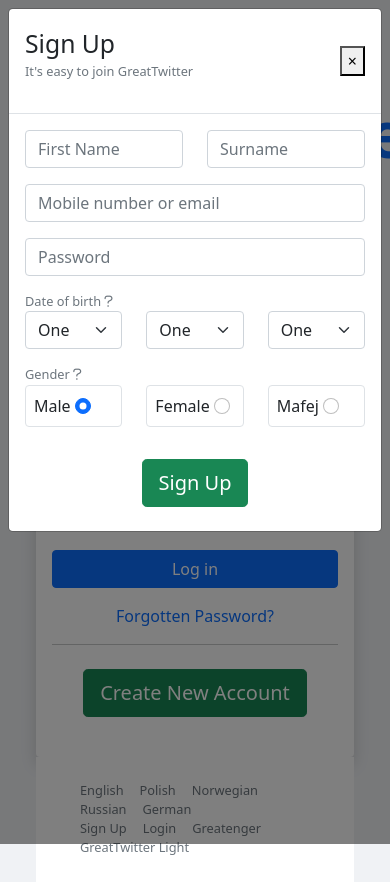
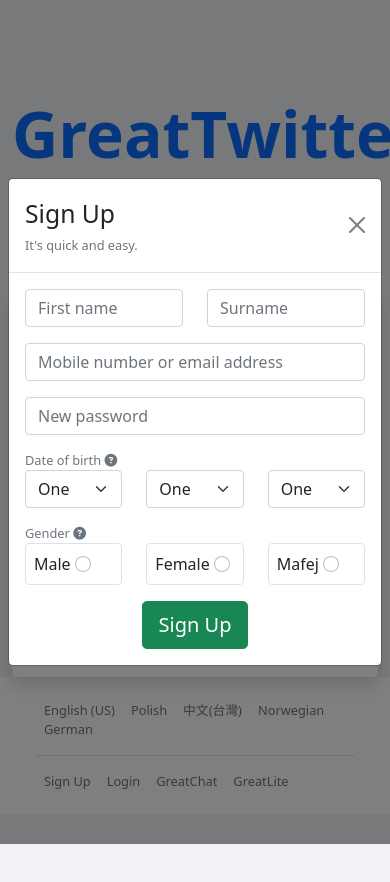
Before and after one commit to Pestiz/social-media-application, a website: page index.html in a window 390 px wide. Both pictures are taken after typing "name@example.com", "Sample123" into the empty fields and a click on the button "Create New Account". Shown: the top 882 px of the page. After the commit the page ends 844 px from the top, so only its background shows below. Drawn offline with nearby package versions, Linux system fonts and the light colour scheme.

Commit message:
updated version of loginpage

```diff
--- a/index.html
+++ b/index.html
@@ -1,81 +1,85 @@
 <!DOCTYPE html>
 <html lang="en">
+
 <head>
     <meta charset="UTF-8">
     <meta http-equiv="X-UA-Compatible" content="IE=edge">
     <meta name="viewport" content="width=device-width, initial-scale=1.0">
-    <link rel="stylesheet" href="./css/style.css" >
+    <link rel="stylesheet" href="./css/style.css">
     <script src="./script/home-page.js" defer></script>
     <!-- bootstrap for css -->
-    <link href="https://cdn.jsdelivr.net/npm/bootstrap@5.0.2/dist/css/bootstrap.min.css" rel="stylesheet" integrity="sha384-EVSTQN3/azprG1Anm3QDgpJLIm9Nao0Yz1ztcQTwFspd3yD65VohhpuuCOmLASjC" crossorigin="anonymous">
+    <link href="https://cdn.jsdelivr.net/npm/bootstrap@5.1.1/dist/css/bootstrap.min.css" rel="stylesheet"
+        integrity="sha384-F3w7mX95PdgyTmZZMECAngseQB83DfGTowi0iMjiWaeVhAn4FJkqJByhZMI3AhiU" crossorigin="anonymous" />
     <!-- fontawesome -->
-    <link rel="stylesheet" href="https://cdnjs.cloudflare.com/ajax/libs/font-awesome/6.2.1/css/all.min.css" integrity="sha512-MV7K8+y+gLIBoVD59lQIYicR65iaqukzvf/nwasF0nqhPay5w/9lJmVM2hMDcnK1OnMGCdVK+iQrJ7lzPJQd1w==" crossorigin="anonymous" referrerpolicy="no-referrer" />
+    <link rel="stylesheet" href="https://cdnjs.cloudflare.com/ajax/libs/font-awesome/6.2.1/css/all.min.css"
+        integrity="sha512-MV7K8+y+gLIBoVD59lQIYicR65iaqukzvf/nwasF0nqhPay5w/9lJmVM2hMDcnK1OnMGCdVK+iQrJ7lzPJQd1w=="
+        crossorigin="anonymous" referrerpolicy="no-referrer" />
 
     <title>GreatTwitter || Login Page </title>
 
 </head>
+
 <body class="bg-gray">
-
-<div class="container">
-    <div class="col">
-
-<!-- login -->
-<div class="container d-fex flex-column flex-lg-row justify-content-evenly mt-5 pt-5">
+    <!-- Login -->
+    <div class="container mt-5 pt-5 d-flex flex-column flex-lg-row justify-content-evenly">
         <!-- heading -->
-<div class="text-center text-lg-start mt-lg-5 pt-lg-5">
+        <div class="text-center text-lg-start mt-0 pt-0 mt-lg-5 pt-lg-5">
             <h1 class="text-primary fw-bold fs-0">GreatTwitter</h1>
-    <p class="w-75 mx-auto mx-lg-0 fs-4">GreatTwitter Helps you connect and share with the people</p>
+            <p class="w-75 mx-auto fs-4 mx-lg-0">GreatTwitter helps you connect and share with the people in your life.
+            </p>
         </div>
-<!-- form -->
-<div class="container d-fex flex-column flex-lg-row justify-content-evenly mt-5 pt-5">
-<div style="max-width: 28rem; width: 100%;">
+        <!-- form card -->
+        <div style="max-width: 28rem; width: 100%">
+            <!-- login form -->
+            <!-- first was form tag -->
             <div class="bg-white shadow rounded p-3 input-group-lg">
-        <input type="email" class="form-control my-3" placeholder="Email or phone number">
-        <input type="password" class="form-control my-3" placeholder="Password">
-        <a href="#">
-            <button class="btn btn-primary w-100 my-3">Log in</button>
-        </a>
+                <input type="email" class="form-control my-3" placeholder="Email address or phone number" />
+                <input type="password" class="form-control my-3" placeholder="Password" />
+                <a href="./home-page.html"><button class="btn btn-primary w-100 my-3">Log In</button></a>
                 <a href="#" class="text-decoration-none text-center">
-            <p>Forgotten Password?</p>
+                    <p>Forgotten password?</p>
                 </a>
                 <!-- create form -->
-        <hr>
+                <hr />
                 <div class="text-center my-4">
-            <button class="btn btn-success btn-lg" data-toggle="modal" data-target="#createModal">Create New Account</button>
+                    <button class="btn btn-success btn-lg" type="button" data-bs-toggle="modal"
+                        data-bs-target="#createModal">Create New Account</button>
                 </div>
-        <!-- create modal  -->
-
-  <div class="modal fade" id="createModal" tabindex="-1" role="dialog" aria-labelledby="createModalLabel" aria-hidden="true">
-    <div class="modal-dialog" role="document">
+                <!-- create modal -->
+                <div class="modal fade" id="createModal" tabindex="-1" aria-labelledby="createModalLabel"
+                    aria-hidden="true">
+                    <div class="modal-dialog modal-dialog-centered">
                         <div class="modal-content">
                             <!-- head -->
                             <div class="modal-header">
                                 <div>
-                <h2 class="modal-title" id="createModalLabel">Sign Up</h2>
-                <p class="text-muted fs-7">It's easy to join GreatTwitter</p>
+                                    <h2 class="modal-title" id="exampleModalLabel">Sign Up</h2>
+                                    <span class="text-muted fs-7">It's quick and easy.</span>
                                 </div>
-          <button type="button" class="close" data-dismiss="modal" aria-label="Close">
-            <span aria-hidden="true">&times;</span>
-          </button>
+                                <button type="button" class="btn-close" data-bs-dismiss="modal"
+                                    aria-label="Close"></button>
                             </div>
                             <!-- body -->
                             <div class="modal-body">
-            <!-- name -->
+                                <form>
+                                    <!-- names -->
                                     <div class="row">
                                         <div class="col">
-                <input type="text" class="form-control" placeholder="First Name">
+                                            <input type="text" class="form-control" placeholder="First name" />
                                         </div>
                                         <div class="col">
-                <input type="text" class="form-control" placeholder="Surname">
+                                            <input type="text" class="form-control" placeholder="Surname" />
                                         </div>
                                     </div>
-          <!-- email -->
-          <input type="email" class="form-control my-3" placeholder="Mobile number or email">
-          <input type="password" class="form-control my-3" placeholder="Password">
-          <!-- date of birth -->
+                                    <!-- email & pass -->
+                                    <input type="email" class="form-control my-3"
+                                        placeholder="Mobile number or email address" />
+                                    <input type="password" class="form-control my-3" placeholder="New password" />
+                                    <!-- DOB -->
                                     <div class="row my-3">
-            <span class="text-muted fs-7">Date of birth <i type="button" class="fa-regular fa-question" data-container="body" data-toggle="popover" data-placement="right" data-content="Sharing your birthday will help tailor your GreatTwitter experience to your age."></i>
-            </span>
+                                        <span class="text-muted fs-7">Date of birth <i class="fas fa-question-circle"
+                                                data-bs-toggle="popover" type="button"
+                                                data-bs-content="And here's some amazing content. It's very engaging. Right?"></i></span>
                                         <div class="col">
                                             <select class="form-select">
                                                 <option value="1">One</option>
@@ -100,73 +104,70 @@
                                     </div>
                                     <!-- gender -->
                                     <div class="row my-3">
-            <span class="text-muted fs-7">Gender <i type="button" class="fa-regular fa-question" data-container="body" data-toggle="popover" data-placement="right" data-content="You can change the visibility of your gender in your profile later."></i>
-            </span>
+                                        <span class="text-muted fs-7">Gender <i class="fas fa-question-circle"
+                                                data-bs-toggle="popover" type="button"
+                                                data-bs-content="And here's some amazing content. It's very engaging. Right?"></i></span>
                                         <div class="col">
                                             <div class="border rounded p-2">
-                    <label class="form-check-label" for="flexRadioDefault">
-                        Male
-                    </label>
-                    <input class="form-check-input" type="radio" name="flexRadioDefault" id="flexRadioDefault1" checked>
+                                                <label class="form-check-label" for="flexRadioDefault1">Male </label>
+                                                <input class="form-check-input" type="radio" name="flexRadioDefault"
+                                                    id="flexRadioDefault1" />
                                             </div>
                                         </div>
                                         <div class="col">
                                             <div class="border rounded p-2">
-                    <label class="form-check-label" for="flexRadioDefault2">
-                        Female
-                    </label>
-                    <input class="form-check-input" type="radio" name="flexRadioDefault" id="flexRadioDefault2" >
+                                                <label class="form-check-label" for="flexRadioDefault1">Female </label>
+                                                <input class="form-check-input" type="radio" name="flexRadioDefault"
+                                                    id="flexRadioDefault2" />
                                             </div>
                                         </div>
                                         <div class="col">
                                             <div class="border rounded p-2">
-                    <label class="form-check-label" for="flexRadioDefault">
-                        Mafej
-                    </label>
-                    <input class="form-check-input" type="radio" name="flexRadioDefault" id="flexRadioDefault3" >
+                                                <label class="form-check-label" for="flexRadioDefault1">Mafej </label>
+                                                <input class="form-check-input" type="radio" name="flexRadioDefault"
+                                                    id="flexRadioDefault3" />
+                                            </div>
+                                        </div>
+                                    </div>
+                                    <!-- btn -->
+                                    <div class="text-center mt-3">
+                                        <button type="button" class="btn btn-success btn-lg"
+                                            data-bs-dismiss="modal">Sign Up</button>
+                                    </div>
+                                </form>
                             </div>
                         </div>
                     </div>
                 </div>
-        <div class="text-center m3">
-            <button type="button" class="btn btn-success btn-lg mb-4" data-bs-dismiss="modal">Sign Up</button>
+                <!-- modal end -->
             </div>
         </div>
     </div>
-  </div>
-        <!-- modal ends -->
-    </div>
-</div>
-<!-- footer starts -->
-<footer class="bg-white p-4 text-muted ">
+    <!-- Footer -->
+    <footer class="bg-white p-4 text-muted">
         <div class="container">
             <!-- language -->
             <div class="d-flex flex-wrap">
-            <p class="mx-2 fs-7 mb-0">English</p>
+                <p class="mx-2 fs-7 mb-0">English (US)</p>
                 <p class="mx-2 fs-7 mb-0">Polish</p>
+                <p class="mx-2 fs-7 mb-0">中文(台灣)</p>
                 <p class="mx-2 fs-7 mb-0">Norwegian</p>
-            <p class="mx-2 fs-7 mb-0">Russian</p>
                 <p class="mx-2 fs-7 mb-0">German</p>
             </div>
-         <!-- Acction -->
+            <hr />
+            <!-- actions -->
             <div class="d-flex flex-wrap">
                 <p class="mx-2 fs-7 mb-0">Sign Up</p>
                 <p class="mx-2 fs-7 mb-0">Login</p>
-            <p class="mx-2 fs-7 mb-0">Greatenger</p>
-            <p class="mx-2 fs-7 mb-0">GreatTwitter Light</p>
+                <p class="mx-2 fs-7 mb-0">GreatChat</p>
+                <p class="mx-2 fs-7 mb-0">GreatLite</p>
             </div>
         </div>
     </footer>
-<!-- footer ends -->
-    </div>
-</div>
+    <script src="https://cdn.jsdelivr.net/npm/bootstrap@5.1.1/dist/js/bootstrap.bundle.min.js"
+        integrity="sha384-/bQdsTh/da6pkI1MST/rWKFNjaCP5gBSY4sEBT38Q/9RBh9AH40zEOg7Hlq2THRZ"
+        crossorigin="anonymous"></script>
+    <script src="./main.js"></script>
+</body>
 
-
-
-<!-- Bootstrap Scripts  -->
-<script src="https://code.jquery.com/jquery-3.2.1.slim.min.js" integrity="sha384-KJ3o2DKtIkvYIK3UENzmM7KCkRr/rE9/Qpg6aAZGJwFDMVNA/GpGFF93hXpG5KkN" crossorigin="anonymous"></script>
-<script src="https://cdn.jsdelivr.net/npm/popper.js@1.12.9/dist/umd/popper.min.js" integrity="sha384-ApNbgh9B+Y1QKtv3Rn7W3mgPxhU9K/ScQsAP7hUibX39j7fakFPskvXusvfa0b4Q" crossorigin="anonymous"></script>
-<script src="https://cdn.jsdelivr.net/npm/bootstrap@4.0.0/dist/js/bootstrap.min.js" integrity="sha384-JZR6Spejh4U02d8jOt6vLEHfe/JQGiRRSQQxSfFWpi1MquVdAyjUar5+76PVCmYl" crossorigin="anonymous"></script>
-
-</body>
 </html>
```
Lines whose indentation alone changed are shown as unchanged.
